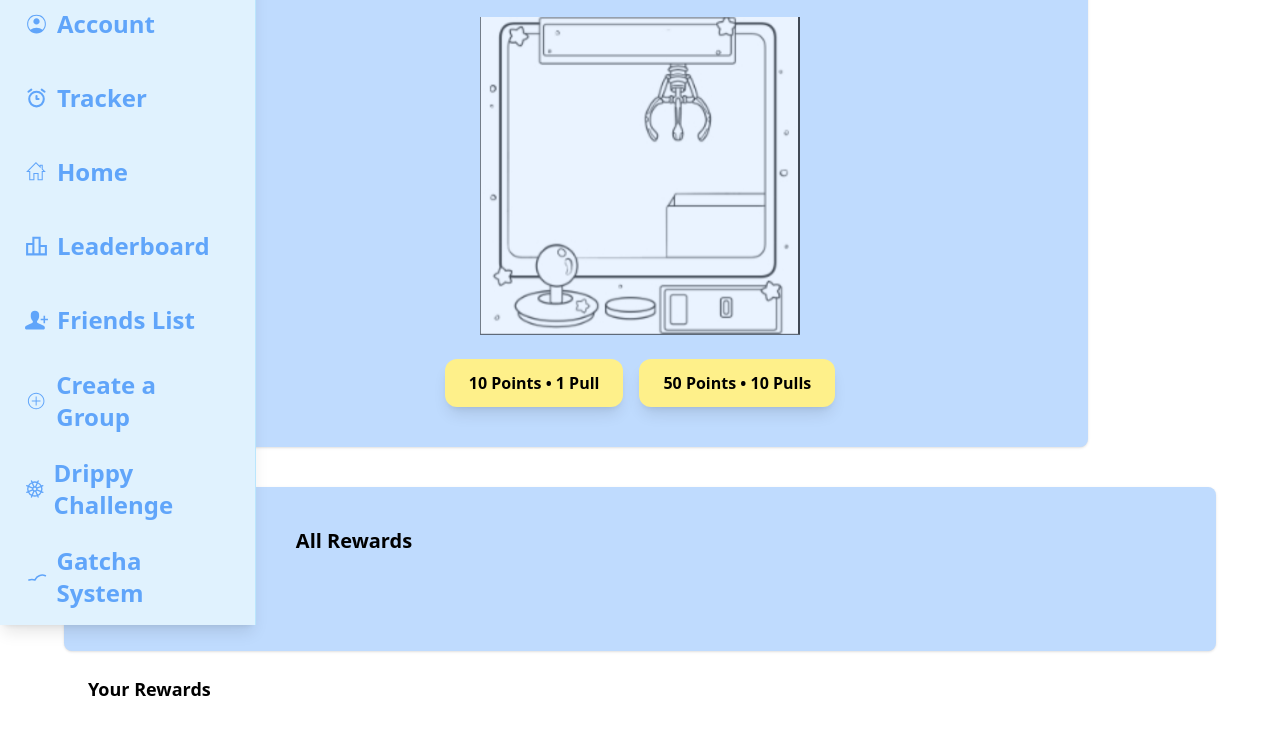
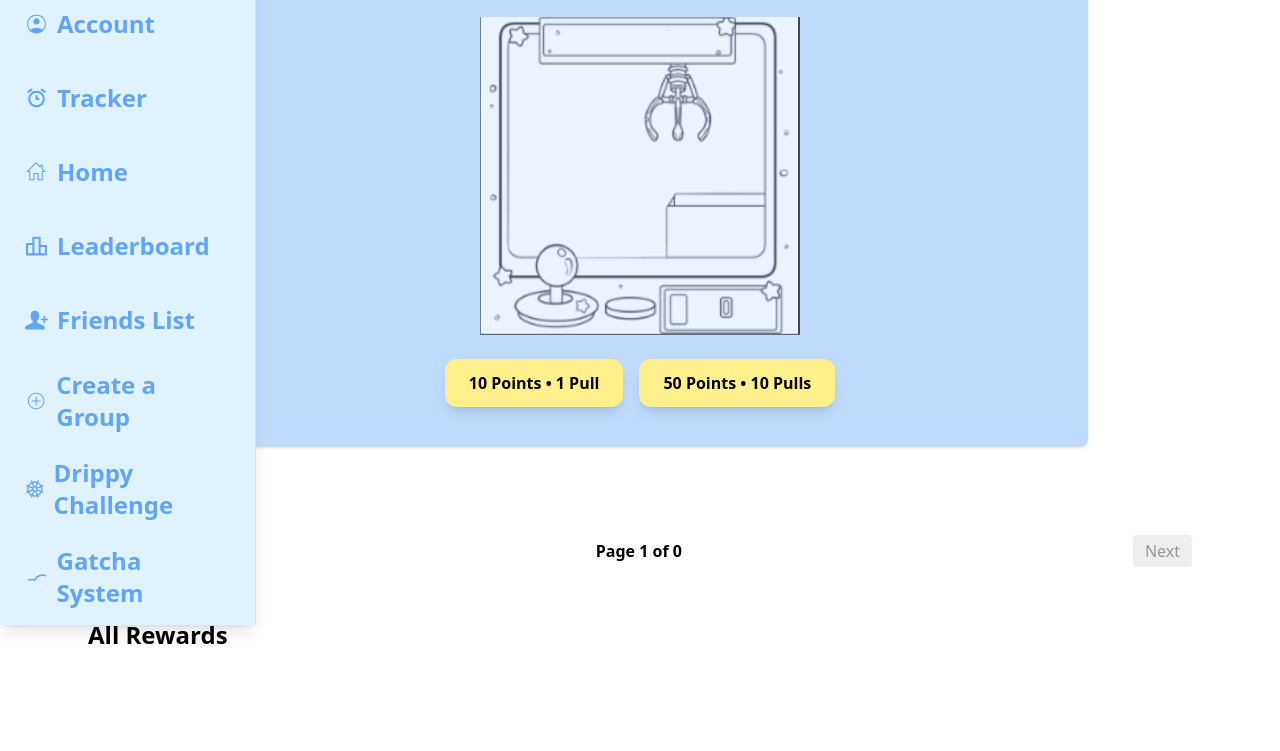
Before and after one commit to Brooklyn-STEAM/10051-Incentivizing-Healthy-Water-Consumption-Using-Computer-Vision, a Flask app: template templates/wheelofdrinks.html.jinja in a window 1280 px wide. Shown: the part 175-926 px from the top of the page. After the commit the page ends 819 px from the top, so only its background shows below. Run offline with Flask 3, Linux system fonts and the light colour scheme; the template is opened without the code that fills it, so the values that code supplies are empty; some libraries are stand-ins or nearby versions.

Commit message:
Catalog2.0 (#26)
* fixing up the catalog page. you can click it now but it wont show the templet. will fix the rest

* catalog is done

* lol

```diff
--- a/app.py
+++ b/app.py
@@ -325,6 +325,8 @@ def reward_detail(reward_id):
                            reward=reward,
                            rarity=rarity)
 
+
+
 #for the account page------------------------------------------------------------------------------------------------------------------------------------------------------------------------------------------------
 @app.route("/Accountpage")
 def account_page():
--- a/templates/reward_detail.html.jinja
+++ b/templates/reward_detail.html.jinja
@@ -18,8 +18,8 @@
         <h2 class="text-xl font-bold mt-4">Recipe</h2>
         <p class="mt-2 whitespace-pre-line">{{ reward.Recipe }}</p>
 
-        <a href="/catalog" class="mt-6 inline-block bg-blue-400 text-white px-4 py-2 rounded">
-            Back to Catalog
+        <a href="/wheelofdrinks" class="mt-6 inline-block bg-blue-400 text-white px-4 py-2 rounded">
+            Back to the wheel
         </a>
     </div>
 
--- a/templates/wheelofdrinks.html.jinja
+++ b/templates/wheelofdrinks.html.jinja
@@ -9,19 +9,17 @@
 <body class="bg-white min-h-screen flex flex-col items-center">
   {% include "components/navbar.html.jinja" %}
 
+  <!-- TOP SECTION -->
   <section class="max-w-4xl w-full px-6 py-10 bg-blue-200 rounded-lg shadow mt-10 text-center">
       <h1 class="text-3xl font-bold mt-4">Daily Drip</h1>
 
-      <!-- Updated points element so JS can update it -->
       <p class="mt-2 text-lg points-display">Points: {{ points }}</p>
 
-      <!-- MACHINE -->
       <div class="mt-6 relative">
           <img src="{{ url_for('static', filename='machine.png') }}"
                class="w-80 mx-auto animate-pulse">
       </div>
 
-      <!-- BUTTONS -->
       <div class="flex gap-4 mt-6 text-center justify-center">
           <button onclick="spin(1)"
               class="bg-yellow-200 px-6 py-3 rounded-xl font-bold shadow-lg hover:scale-105">
@@ -40,7 +38,6 @@
       <div class="bg-blue-200 p-6 rounded-xl text-center max-w-md w-full">
           <h2 class="text-xl font-bold mb-4">You Won!</h2>
 
-          <!-- MULTIPLE REWARDS (populated by JS) -->
           <div id="rewardList" class="grid grid-cols-2 gap-4"></div>
 
           <button onclick="closeModal()"
@@ -50,71 +47,162 @@
       </div>
   </div>
 
-  <!-- REWARD CATALOG -->
-  <main class="max-w-6xl mx-auto px-6 py-10 grid grid-cols-1 md:grid-cols-2 gap-10 rounded-lg shadow mt-10 w-full bg-blue-200">
-      <h2 class="text-xl font-bold mb-4 text-center justify-center">All Rewards</h2>
+  <!-- MAIN CONTENT -->
+  <div class="max-w-6xl mx-auto px-6 py-10 w-full">
 
-      <div class="flex justify-center gap-5 flex-wrap col-span-full bg-blue-200">
-          {% for reward in rewards %}
-          <a href="/reward/{{ reward.ID }}" class="bg-white rounded-lg shadow p-4 w-48 mx-2 hover:scale-105 transition">
-              <img src="{{ reward.Image }}" class="w-full h-24 object-cover rounded" alt="{{ reward.Name }}">
-              <p class="text-center mt-2 text-sm font-bold">{{ reward.Name }}</p>
+    <!-- USER REWARDS -->
+    <h3 class="text-2xl font-bold mb-4">Your Rewards</h3>
+
+    <!-- PAGINATION CONTROLS -->
+    <div class="flex justify-between items-center mb-3">
+      <button id="prevPage" class="px-3 py-1 bg-gray-300 rounded disabled:opacity-40">Prev</button>
+      <span id="pageIndicator" class="font-bold"></span>
+      <button id="nextPage" class="px-3 py-1 bg-gray-300 rounded disabled:opacity-40">Next</button>
+    </div>
+
+    <div id="user-rewards-container" class="flex gap-4 flex-wrap transition-all duration-300">
+      {% for ur in user_rewards %}
+        <a href="{{ url_for('reward_detail', reward_id=ur.reward_id) }}" class="block user-reward-card">
+          <div class="reward-card bg-white rounded-lg shadow p-3 w-40 text-center">
+
+            {% if ur.Image %}
+              {% if ur.Image.startswith('/static/') %}
+                <img src="{{ ur.Image }}" class="w-full h-24 object-cover rounded">
+              {% else %}
+                <img src="{{ url_for('static', filename=ur.Image) }}" class="w-full h-24 object-cover rounded">
+              {% endif %}
+            {% else %}
+              <img src="{{ url_for('static', filename='placeholder.png') }}" class="w-full h-24 object-cover rounded">
+            {% endif %}
+
+            <div class="mt-2 font-bold text-sm">{{ ur.Name }}</div>
+          </div>
         </a>
       {% endfor %}
     </div>
-  </main>
 
-  <!-- Server-rendered user rewards + container for immediate spin results -->
-  <div class="max-w-6xl mx-auto px-6 py-6 w-full">
-    <h3 class="text-lg font-bold mb-3">Your Rewards</h3>
+    <!-- ALL REWARDS (GROUPED BY RARITY) -->
+    <h3 class="text-2xl font-bold mt-10 mb-4">All Rewards</h3>
 
-    <div id="user-rewards-container" class="flex gap-4 flex-wrap">
-      {% for ur in user_rewards %}
-        <div class="reward-card bg-white rounded-lg shadow p-3 w-40 text-center" data-ur-id="{{ ur.ur_id }}">
-          {% if ur.Image %}
-            {% if ur.Image.startswith('/static/') %}
-              <img src="{{ ur.Image }}" alt="{{ ur.Name }}" class="w-full h-24 object-cover rounded reward-image">
+    {% set legendary = rewards | selectattr("Weight", "equalto", 1) | list %}
+    {% set epic      = rewards | selectattr("Weight", "in", [2,3]) | list %}
+    {% set rare      = rewards | selectattr("Weight", "in", [4,5,6,7]) | list %}
+    {% set common    = rewards | selectattr("Weight", "ge", 8) | list %}
+
+
+    {% if legendary %}
+      <h4 class="text-xl font-bold text-yellow-600 mb-2">Legendary</h4>
+      <div class="flex gap-4 flex-wrap mb-6">
+        {% for reward in legendary %}
+          <div class="reward-card bg-white rounded-lg shadow p-3 w-40 text-center opacity-80 cursor-default">
+
+            {% if reward.Image %}
+              {% if reward.Image.startswith('/static/') %}
+                <img src="{{ reward.Image }}" class="w-full h-24 object-cover rounded">
               {% else %}
-              <img src="{{ url_for('static', filename=ur.Image) }}" alt="{{ ur.Name }}" class="w-full h-24 object-cover rounded reward-image">
+                <img src="{{ url_for('static', filename=reward.Image) }}" class="w-full h-24 object-cover rounded">
               {% endif %}
             {% else %}
-            <img src="{{ url_for('static', filename='placeholder.png') }}" alt="No image" class="w-full h-24 object-cover rounded reward-image">
+              <img src="{{ url_for('static', filename='placeholder.png') }}" class="w-full h-24 object-cover rounded">
             {% endif %}
-          <div class="reward-name mt-2 font-bold text-sm">{{ ur.Name }}</div>
+
+            <div class="mt-2 font-bold text-sm">{{ reward.Name }}</div>
           </div>
         {% endfor %}
       </div>
+    {% endif %}
 
-    <!-- Container for immediate spin results (cleared and filled by JS) -->
+
+    {% if epic %}
+      <h4 class="text-xl font-bold text-purple-600 mb-2">Epic</h4>
+      <div class="flex gap-4 flex-wrap mb-6">
+        {% for reward in epic %}
+          <div class="reward-card bg-white rounded-lg shadow p-3 w-40 text-center opacity-80 cursor-default">
+
+            {% if reward.Image %}
+              {% if reward.Image.startswith('/static/') %}
+                <img src="{{ reward.Image }}" class="w-full h-24 object-cover rounded">
+              {% else %}
+                <img src="{{ url_for('static', filename=reward.Image) }}" class="w-full h-24 object-cover rounded">
+              {% endif %}
+            {% else %}
+              <img src="{{ url_for('static', filename='placeholder.png') }}" class="w-full h-24 object-cover rounded">
+            {% endif %}
+
+            <div class="mt-2 font-bold text-sm">{{ reward.Name }}</div>
+          </div>
+        {% endfor %}
+      </div>
+    {% endif %}
+
+
+    {% if rare %}
+      <h4 class="text-xl font-bold text-blue-600 mb-2">Rare</h4>
+      <div class="flex gap-4 flex-wrap mb-6">
+        {% for reward in rare %}
+          <div class="reward-card bg-white rounded-lg shadow p-3 w-40 text-center opacity-80 cursor-default">
+
+            {% if reward.Image %}
+              {% if reward.Image.startswith('/static/') %}
+                <img src="{{ reward.Image }}" class="w-full h-24 object-cover rounded">
+              {% else %}
+                <img src="{{ url_for('static', filename=reward.Image) }}" class="w-full h-24 object-cover rounded">
+              {% endif %}
+            {% else %}
+              <img src="{{ url_for('static', filename='placeholder.png') }}" class="w-full h-24 object-cover rounded">
+            {% endif %}
+
+            <div class="mt-2 font-bold text-sm">{{ reward.Name }}</div>
+          </div>
+        {% endfor %}
+      </div>
+    {% endif %}
+
+
+    {% if common %}
+      <h4 class="text-xl font-bold text-gray-600 mb-2">Common</h4>
+      <div class="flex gap-4 flex-wrap mb-6">
+        {% for reward in common %}
+          <div class="reward-card bg-white rounded-lg shadow p-3 w-40 text-center opacity-80 cursor-default">
+
+            {% if reward.Image %}
+              {% if reward.Image.startswith('/static/') %}
+                <img src="{{ reward.Image }}" class="w-full h-24 object-cover rounded">
+              {% else %}
+                <img src="{{ url_for('static', filename=reward.Image) }}" class="w-full h-24 object-cover rounded">
+              {% endif %}
+            {% else %}
+              <img src="{{ url_for('static', filename='placeholder.png') }}" class="w-full h-24 object-cover rounded">
+            {% endif %}
+
+            <div class="mt-2 font-bold text-sm">{{ reward.Name }}</div>
+          </div>
+        {% endfor %}
+      </div>
+    {% endif %}
+
+    <!-- SPIN RESULTS -->
     <div id="spin-results" class="spin-results mt-6 flex gap-4 flex-wrap"></div>
+
   </div>
 
   <style>
     .spin-results { display:flex; gap:12px; flex-wrap:wrap; margin-top:12px; }
     .reward-card { width:140px; text-align:center; }
-    .reward-image { width:100%; height:auto; border-radius:8px; display:block; }
-    .reward-name { margin-top:6px; font-size:14px; }
   </style>
 
+  <!-- page thing which idk what its called and all the logic for the wheel which has killed me  -->
   <script>
-  // Convert DB image path to usable URL
     function imageUrl(path) {
       if (!path) return '/static/placeholder.png';
-    if (path.startsWith('/static/') || path.startsWith('http://') || path.startsWith('https://')) {
-      return path;
-    }
-    // treat as static filename
+      if (path.startsWith('/static/') || path.startsWith('http')) return path;
       return '/static/' + path.replace(/^\/+/, '');
     }
 
-  // Populate modal with returned rewards and open it
     function openModalWithRewards(rewards) {
       const list = document.getElementById("rewardList");
       list.innerHTML = "";
-    if (!rewards || rewards.length === 0) {
-      list.textContent = "No rewards";
-      return;
-    }
+
       rewards.forEach(r => {
         const item = document.createElement("div");
         item.className = "flex flex-col items-center";
@@ -122,30 +210,32 @@
         const img = document.createElement("img");
         img.src = imageUrl(r.Image);
         img.className = "w-20 h-20 object-cover rounded mb-2";
-      img.alt = r.Name || '';
 
         const name = document.createElement("p");
         name.className = "font-bold text-sm";
-      name.textContent = r.Name || 'Unknown';
+        name.textContent = r.Name;
+
+        const link = document.createElement("a");
+        link.href = "/reward/" + r.ID;
+        link.textContent = "View details";
+        link.className = "text-xs text-blue-600 hover:underline mt-1";
 
         item.appendChild(img);
         item.appendChild(name);
+        item.appendChild(link);
         list.appendChild(item);
       });
 
       document.getElementById("resultModal").classList.remove("hidden");
     }
 
-  // Update points display element
     function updatePointsDisplay(remaining) {
       const el = document.querySelector('.points-display');
       if (el) el.textContent = 'Points: ' + remaining;
     }
 
-  // Main spin function called by buttons
     async function spin(amount) {
       try {
-      // disable buttons while request is in-flight
         const btns = document.querySelectorAll('button[onclick^="spin("]');
         btns.forEach(b => b.disabled = true);
 
@@ -156,38 +246,32 @@
           body: JSON.stringify({ plays: amount })
         });
 
-      if (!resp.ok) {
-        const text = await resp.text();
-        throw new Error('Server error: ' + resp.status + ' ' + text);
-      }
+        const data = await resp.json();
+        if (!data.success) throw new Error(data.message);
 
-      const data = await resp.json();
-      if (!data.success) throw new Error(data.message || 'Spin failed');
-
-      // show returned images immediately in modal
-      openModalWithRewards(data.rewards || []);
+        openModalWithRewards(data.rewards);
         updatePointsDisplay(data.remaining_points);
 
-      // Optionally also append the new rewards to the user-rewards container
-      // so they appear in the "Your Rewards" list without a page reload:
-      const userContainer = document.getElementById('user-rewards-container');
-      if (userContainer && data.rewards && data.rewards.length) {
+        // Add new rewards to page 1
         data.rewards.forEach(r => {
-          const card = document.createElement('div');
-          card.className = 'reward-card bg-white rounded-lg shadow p-3 w-40 text-center';
-          const imgSrc = imageUrl(r.Image);
-          card.innerHTML = `
-            <img src="${imgSrc}" alt="${r.Name || ''}" class="w-full h-24 object-cover rounded reward-image">
-            <div class="reward-name mt-2 font-bold text-sm">${r.Name || ''}</div>
+          const a = document.createElement('a');
+          a.href = "/reward/" + r.ID;
+          a.className = "block user-reward-card";
+
+          a.innerHTML = `
+            <div class="reward-card bg-white rounded-lg shadow p-3 w-40 text-center">
+              <img src="${imageUrl(r.Image)}" class="w-full h-24 object-cover rounded">
+              <div class="mt-2 font-bold text-sm">${r.Name}</div>
+            </div>
           `;
-          // prepend newest reward
-          userContainer.insertBefore(card, userContainer.firstChild);
+
+          allUserRewards.unshift(a);
         });
-      }
+
+        paginateRewards();
 
       } catch (err) {
-      console.error('Gacha spin error', err);
-      alert('Spin failed: ' + (err.message || 'Unknown error'));
+        alert("Spin failed: " + err.message);
       } finally {
         const btns = document.querySelectorAll('button[onclick^="spin("]');
         btns.forEach(b => b.disabled = false);
@@ -198,10 +282,46 @@
       document.getElementById("resultModal").classList.add("hidden");
     }
 
-  // wire close button (keeps existing onclick but ensures event binding)
-  document.addEventListener('DOMContentLoaded', function () {
-    const closeBtn = document.querySelector('#resultModal button');
-    if (closeBtn) closeBtn.addEventListener('click', closeModal);
+    // pages
+    let allUserRewards = [];
+    let currentPage = 1;
+    const pageSize = 14;
+
+    function paginateRewards() {
+      const container = document.getElementById("user-rewards-container");
+      container.innerHTML = "";
+
+      const start = (currentPage - 1) * pageSize;
+      const end = start + pageSize;
+
+      const pageItems = allUserRewards.slice(start, end);
+      pageItems.forEach(el => container.appendChild(el));
+
+      document.getElementById("pageIndicator").textContent =
+        `Page ${currentPage} of ${Math.ceil(allUserRewards.length / pageSize)}`;
+
+      document.getElementById("prevPage").disabled = currentPage === 1;
+      document.getElementById("nextPage").disabled = end >= allUserRewards.length;
+    }
+
+    document.getElementById("prevPage").addEventListener("click", () => {
+      if (currentPage > 1) {
+        currentPage--;
+        paginateRewards();
+      }
+    });
+
+    document.getElementById("nextPage").addEventListener("click", () => {
+      if (currentPage < Math.ceil(allUserRewards.length / pageSize)) {
+        currentPage++;
+        paginateRewards();
+      }
+    });
+
+    document.addEventListener('DOMContentLoaded', () => {
+      const container = document.getElementById("user-rewards-container");
+      allUserRewards = Array.from(container.children);
+      paginateRewards();
     });
   </script>
 
```
Lines whose indentation alone changed are shown as unchanged.
